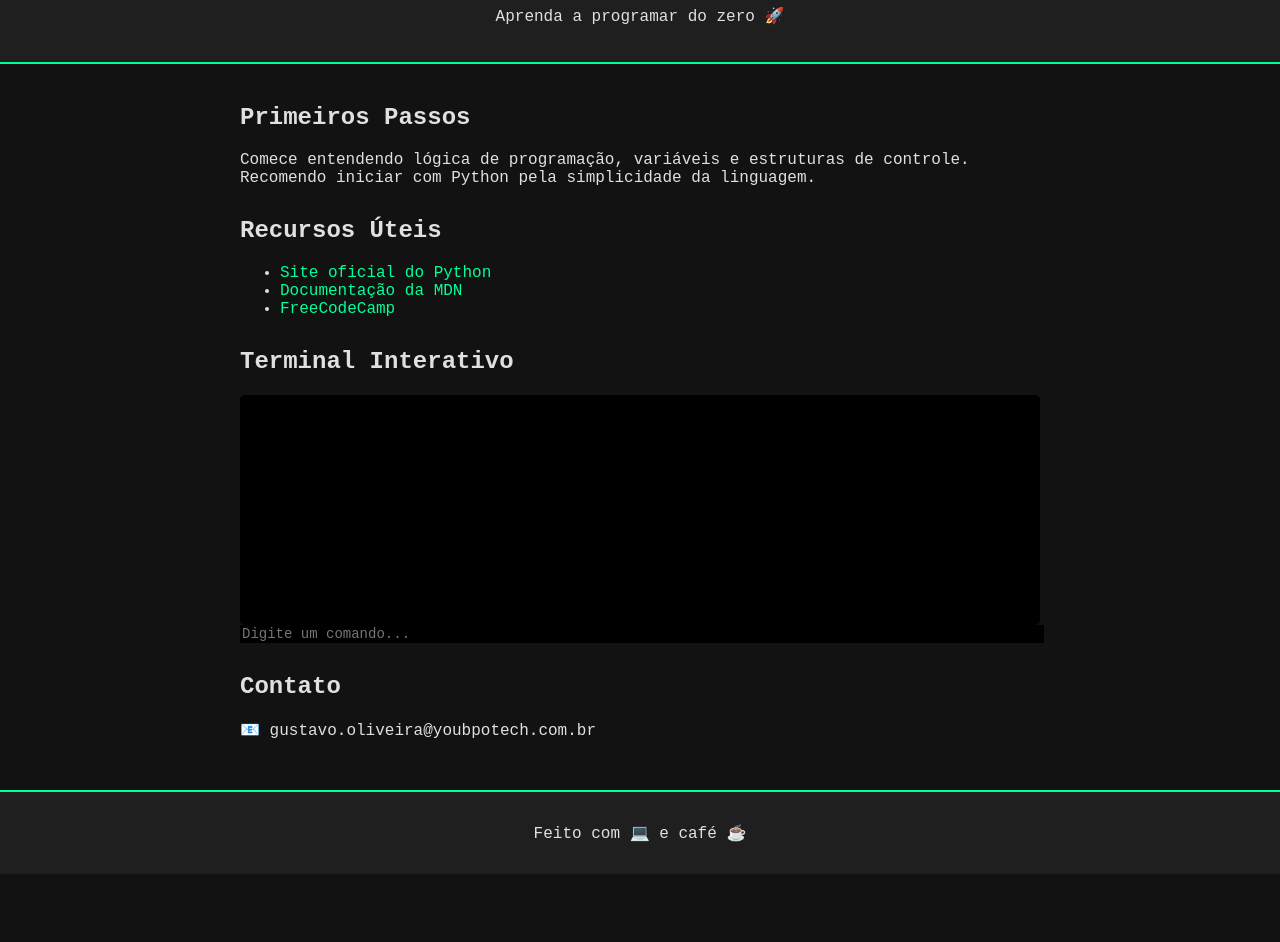
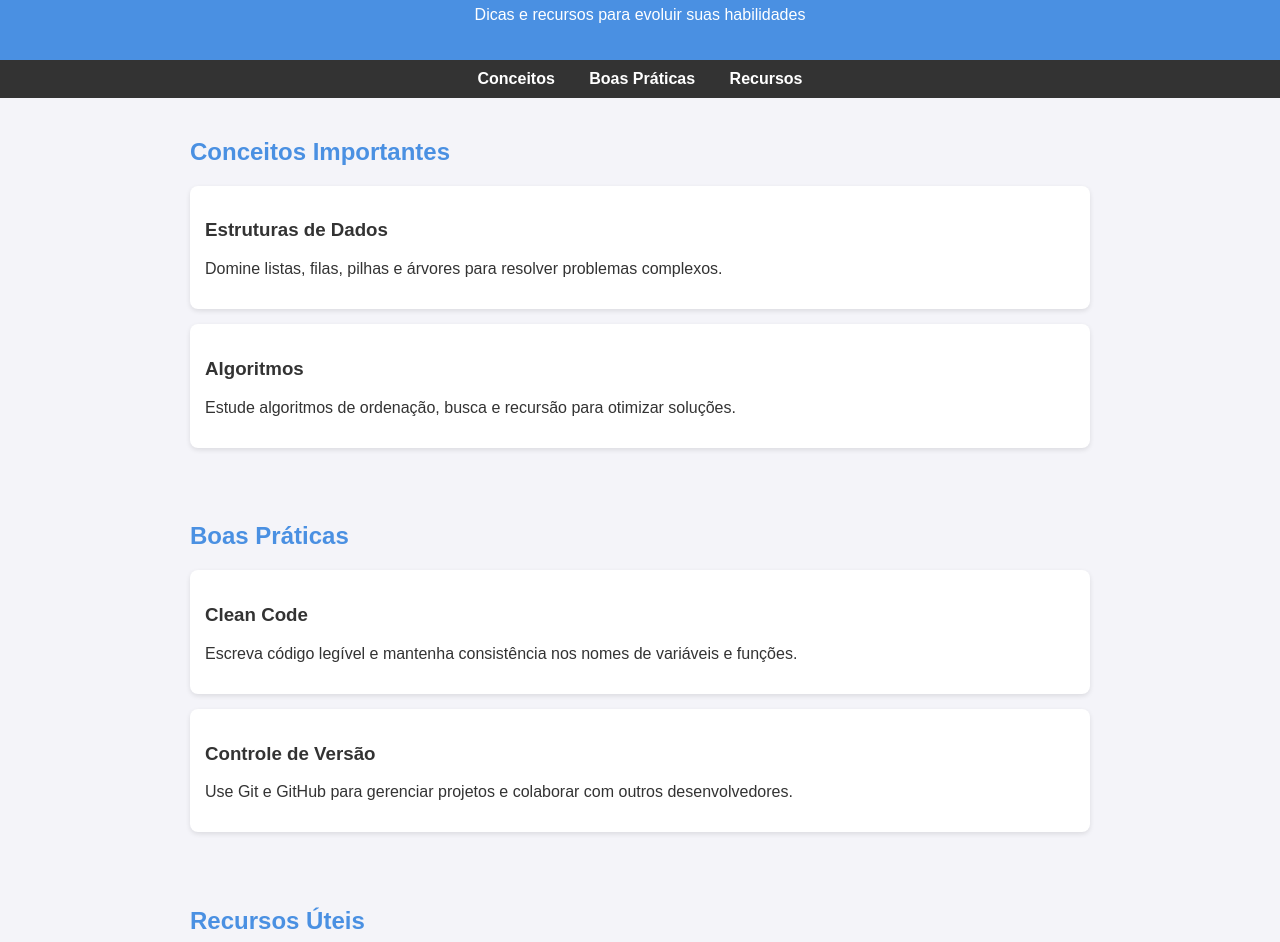
Before and after one commit to clixgustavo1-png/portf-lio-ti, a plain HTML site: page index.html in a window 1280 px wide. Shown: the part 94-1036 px from the top of the page. Before the commit the page ends 968 px from the top, so only its background shows below. Drawn offline with Linux system fonts and the light colour scheme.

Commit message:
Update index.html

```diff
--- a/index.html
+++ b/index.html
@@ -1,131 +1,130 @@
-
 <!DOCTYPE html>
 <html lang="pt-BR">
 <head>
   <meta charset="UTF-8">
   <meta name="viewport" content="width=device-width, initial-scale=1.0">
-  <title>Programação para Iniciantes</title>
+  <title>Guia de Programação Intermediária</title>
   <style>
     body {
-      background-color: #121212;
-      color: #e0e0e0;
-      font-family: 'Courier New', monospace;
+      font-family: Arial, sans-serif;
       margin: 0;
-      padding: 0;
+      background: #f4f4f9;
+      color: #333;
     }
     header {
-      background-color: #1f1f1f;
+      background: #4a90e2;
+      color: white;
       padding: 20px;
       text-align: center;
-      border-bottom: 2px solid #00ff99;
     }
-    h1 {
-      color: #00ff99;
+    nav {
+      background: #333;
+      padding: 10px;
+      text-align: center;
     }
-    main {
+    nav a {
+      color: white;
+      margin: 0 15px;
+      text-decoration: none;
+      font-weight: bold;
+    }
+    nav a:hover {
+      color: #4a90e2;
+    }
+    section {
       padding: 20px;
-      max-width: 800px;
+      max-width: 900px;
       margin: auto;
     }
-    section {
-      margin-bottom: 30px;
+    h2 {
+      color: #4a90e2;
     }
-    a {
-      color: #00ff99;
-      text-decoration: none;
+    .card {
+      background: white;
+      padding: 15px;
+      margin: 15px 0;
+      border-radius: 8px;
+      box-shadow: 0 2px 5px rgba(0,0,0,0.1);
     }
     footer {
-      background-color: #1f1f1f;
+      background: #333;
+      color: white;
       text-align: center;
       padding: 15px;
-      border-top: 2px solid #00ff99;
-    }
-    /* Terminal */
-    #terminal {
-      background-color: #000;
-      color: #00ff99;
-      padding: 15px;
-      border-radius: 5px;
-      height: 200px;
-      overflow-y: auto;
       margin-top: 20px;
     }
-    #input {
-      width: 100%;
-      background: #000;
+    button {
+      background: #4a90e2;
+      color: white;
       border: none;
-      color: #00ff99;
-      font-family: 'Courier New', monospace;
-      font-size: 14px;
-      outline: none;
+      padding: 10px 15px;
+      border-radius: 5px;
+      cursor: pointer;
+    }
+    button:hover {
+      background: #357ABD;
     }
   </style>
 </head>
 <body>
   <header>
-    <h1>Programação para Iniciantes</h1>
-    <p>Aprenda a programar do zero 🚀</p>
+    <h1>Guia de Programação Intermediária</h1>
+    <p>Dicas e recursos para evoluir suas habilidades</p>
   </header>
-  <main>
-    <section>
-      <h2>Primeiros Passos</h2>
-      <p>Comece entendendo lógica de programação, variáveis e estruturas de controle.
-      Recomendo iniciar com Python pela simplicidade da linguagem.</p>
-    </section>
-    <section>
-      <h2>Recursos Úteis</h2>
-      <ul>
-        <li><a href="https://www.python.org/">Site oficial do Python</a></li>
-        <li><a href="https://developer.mozilla.org/pt-BR/">Documentação da MDN</a></li>
-        <li><a href="https://www.freecodecamp.org/">FreeCodeCamp</a></li>
-      </ul>
-    </section>
-    <section>
-      <h2>Terminal Interativo</h2>
-      <div id="terminal"></div>
-      <input id="input" placeholder="Digite um comando...">
-    </section>
-    <section>
-      <h2>Contato</h2>
-      <p>📧 gustavo.oliveira@youbpotech.com.br</p>
-    </section>
-  </main>
+
+  <nav>
+    <a href="#conceitos">Conceitos</a>
+    <a href="#boas-praticas">Boas Práticas</a>
+    <a href="#recursos">Recursos</a>
+  </nav>
+
+  <section id="conceitos">
+    <h2>Conceitos Importantes</h2>
+    <div class="card">
+      <h3>Estruturas de Dados</h3>
+      <p>Domine listas, filas, pilhas e árvores para resolver problemas complexos.</p>
+    </div>
+    <div class="card">
+      <h3>Algoritmos</h3>
+      <p>Estude algoritmos de ordenação, busca e recursão para otimizar soluções.</p>
+    </div>
+  </section>
+
+  <section id="boas-praticas">
+    <h2>Boas Práticas</h2>
+    <div class="card">
+      <h3>Clean Code</h3>
+      <p>Escreva código legível e mantenha consistência nos nomes de variáveis e funções.</p>
+    </div>
+    <div class="card">
+      <h3>Controle de Versão</h3>
+      <p>Use Git e GitHub para gerenciar projetos e colaborar com outros desenvolvedores.</p>
+    </div>
+  </section>
+
+  <section id="recursos">
+    <h2>Recursos Úteis</h2>
+    <div class="card">
+      <h3>Documentação</h3>
+      <p>Leia sempre a documentação oficial das linguagens e frameworks que utiliza.</p>
+    </div>
+    <div class="card">
+      <h3>Comunidade</h3>
+      <p>Participe de fóruns como Stack Overflow e grupos no GitHub para aprender com outros.</p>
+    </div>
+    <button onclick="mostrarMensagem()">Clique para uma dica extra</button>
+    <p id="mensagem"></p>
+  </section>
+
   <footer>
-    <p>Feito com 💻 e café ☕</p>
+    <p>&copy; 2025 Guia de Programação Intermediária</p>
   </footer>
 
   <script>
-    const terminal = document.getElementById('terminal');
-    const input = document.getElementById('input');
-
-    const comandos = {
-      help: "Comandos disponíveis: help, sobre, contato, python, clear",
-      sobre: "Este site foi criado para iniciantes em programação.",
-      contato: "Email: gustavo.oliveira@youbpotech.com.br",
-      python: "Python é uma linguagem ótima para começar! Exemplo: print('Olá, mundo!')",
-      clear: "clear"
-    };
-
-    input.addEventListener('keydown', function(e) {
-      if (e.key === 'Enter') {
-        const valor = input.value.trim();
-        if (valor) {
-          if (comandos[valor]) {
-            if (valor === "clear") {
-              terminal.innerHTML = "";
-            } else {
-              terminal.innerHTML += "<div>> " + valor + "</div>";
-              terminal.innerHTML += "<div>" + comandos[valor] + "</div>";
-            }
-          } else {
-            terminal.innerHTML += "<div>> " + valor + "</div>";
-            terminal.innerHTML += "<div>Comando não reconhecido. Digite 'help'.</div>";
-          }
-          terminal.scrollTop = terminal.scrollHeight;
-          input.value = "";
-        }
-      }
-    });
+    function mostrarMensagem() {
+      document.getElementById("mensagem").innerText =
+        "💡 Dica: pratique resolvendo problemas em sites como HackerRank e LeetCode!";
+    }
   </script>
 </body>
 </html>
```
